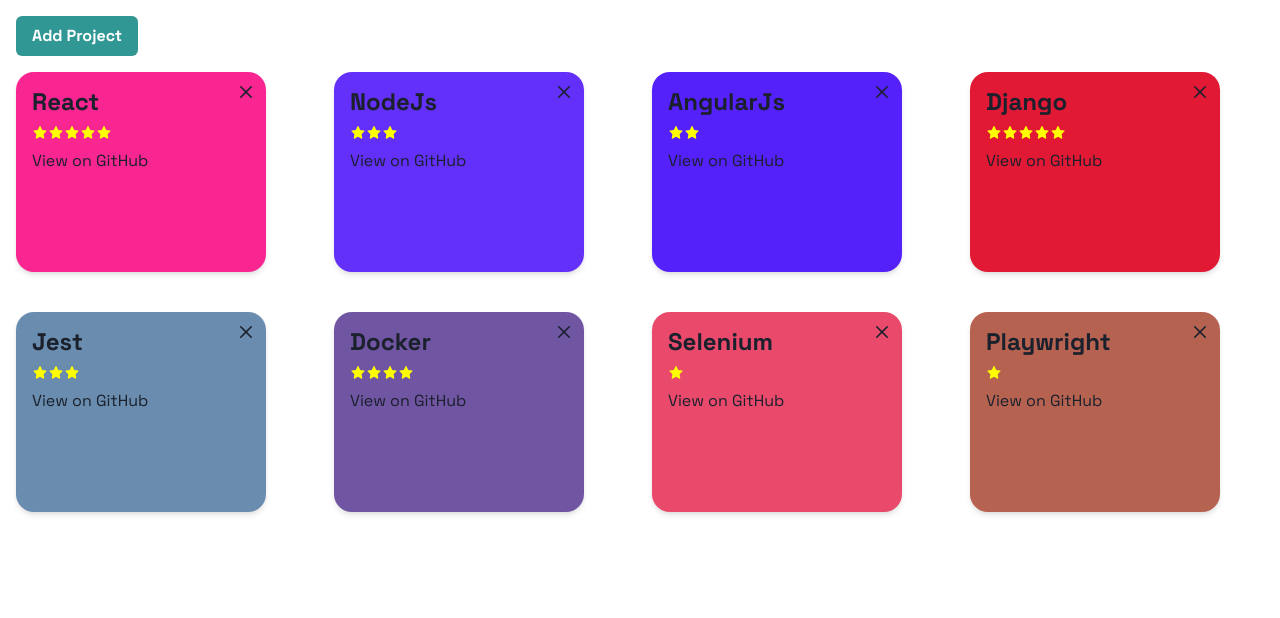
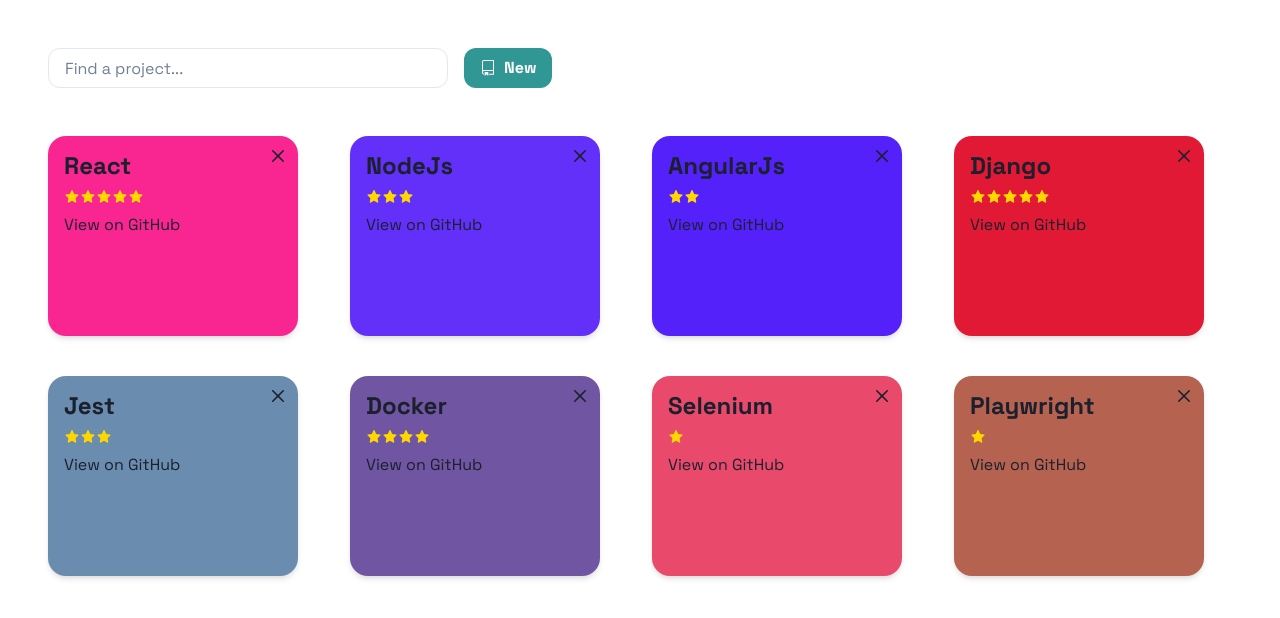
Before and after one commit to gimpoco1/frontend-assignment, a React (Create React App) app: page / in a window 1280 px wide. Shown: the top 618 px of the page. Built offline with nearby package versions, Linux system fonts and the light colour scheme.

Commit message:
project rating input validation and error handling

```diff
--- a/src/components/molecules/AddProjectModal/index.tsx
+++ b/src/components/molecules/AddProjectModal/index.tsx
@@ -12,6 +12,7 @@
   Stack,
   FormLabel,
   HStack,
+  Text,
 } from "@chakra-ui/react";
 
 import { v4 as uuidv4 } from "uuid";
@@ -31,21 +32,63 @@
 }) => {
   const [name, setName] = useState("");
   const [url, setUrl] = useState("");
-  const [rating, setRating] = useState<number>(1);
+  const [rating, setRating] = useState<string>("");
+  const [error, setError] = useState<string>("");
 
   const handleAdd = () => {
+    const ratingNumber = Number(rating);
+    const githubUrlPattern = /^https:\/\/github\.com\/.+/;
+    if (!name || !url || !rating) {
+      setError("All fields are required");
+      return;
+    }
+    if (!githubUrlPattern.test(url)) {
+      setError("URL must be a valid GitHub URL");
+      return;
+    }
+    if (ratingNumber < 1 || ratingNumber > 5) {
+      setError("Rating must be between 1 and 5");
+      return;
+    }
+
     const newProject: Project = {
       id: uuidv4(),
       name,
       url,
-      rating,
+      rating: ratingNumber,
       created_at: new Date().toISOString(),
     };
     onAdd(newProject);
+    handleClose();
+  };
+
+  const handleRatingChange = (e: React.ChangeEvent<HTMLInputElement>) => {
+    const value = e.target.value;
+    if (Number(value) >= 1 && Number(value) <= 5) {
+      setError("");
+    }
+    setRating(value);
+  };
+
+  const handleUrlChange = (e: React.ChangeEvent<HTMLInputElement>) => {
+    const value = e.target.value;
+    const githubUrlPattern = /^https:\/\/github\.com\/.+/;
+    if (githubUrlPattern.test(value)) {
+      setError("");
+    }
+    setUrl(value);
+  };
+
+  const handleClose = () => {
+    setName("");
+    setUrl("");
+    setRating("");
+    setError("");
     onClose();
   };
+
   return (
-    <Modal isOpen={isOpen} onClose={onClose} size={"xl"} isCentered>
+    <Modal isOpen={isOpen} onClose={handleClose} size={"xl"} isCentered>
       <ModalOverlay />
       <ModalContent borderRadius={"18px"} p={4}>
         <ModalHeader fontSize={"headline3"}>{messages.addProject}</ModalHeader>
@@ -67,7 +110,7 @@
               <Input
                 placeholder={messages.formPlaceholders.url}
                 value={url}
-                onChange={(e) => setUrl(e.target.value)}
+                onChange={handleUrlChange}
                 borderRadius={"12px"}
               />
             </FormLabel>
@@ -77,21 +120,30 @@
                 placeholder={messages.formPlaceholders.rating}
                 type="number"
                 value={rating}
-                onChange={(e) => setRating(Number(e.target.value))}
+                onChange={handleRatingChange}
                 borderRadius={"12px"}
+                min={1}
+                max={5}
+                errorBorderColor="red.500"
               />
+              {error && (
+                <Text color="red.500" mt={2} fontSize="sm">
+                  {error}
+                </Text>
+              )}
             </FormLabel>
           </Stack>
         </ModalBody>
         <ModalFooter>
           <HStack>
-            <Button variant="ghost" borderRadius={"12px"} onClick={onClose}>
+            <Button variant="ghost" borderRadius={"12px"} onClick={handleClose}>
               {messages.ctaCancel}
             </Button>
             <Button
               colorScheme="teal"
               borderRadius={"12px"}
               onClick={handleAdd}
+              isDisabled={!name || !url || !rating || error !== ""}
             >
               {messages.ctaCreate}
             </Button>
--- a/src/components/molecules/AddProjectModal/messages.ts
+++ b/src/components/molecules/AddProjectModal/messages.ts
@@ -9,7 +9,7 @@
   },
   formPlaceholders: {
     name: "Name",
-    rating: "Rating (1-5)",
+    rating: "Rating",
     url: "URL",
   },
 };
--- a/src/components/organisms/ProjectCard/index.tsx
+++ b/src/components/organisms/ProjectCard/index.tsx
@@ -35,7 +35,7 @@
       <Heading fontSize="headline3">{project.name}</Heading>
       <Flex mt="2" alignItems="center">
         {[...Array(project.rating)].map((_, i) => (
-          <AiFillStar key={i} color="yellow" />
+          <AiFillStar key={i} color="gold" />
         ))}
       </Flex>
       <Link
--- a/src/components/pages/MainPage/index.tsx
+++ b/src/components/pages/MainPage/index.tsx
@@ -1,13 +1,22 @@
 import React, { useEffect, useState } from "react";
-import { Box, Button, Grid, useDisclosure } from "@chakra-ui/react";
+import {
+  Box,
+  Button,
+  Grid,
+  Input,
+  Flex,
+  useDisclosure,
+} from "@chakra-ui/react";
 import { Project } from "../../../data/types";
 import githubProjects from "../../../data";
 import ProjectCard from "../../organisms/ProjectCard";
 import AddProjectModal from "../../molecules/AddProjectModal";
 import { messages } from "./messages";
+import { GoRepo } from "react-icons/go";
 
 const MainPage: React.FC = () => {
   const [projects, setProjects] = useState<Project[]>([]);
+  const [searchTerm, setSearchTerm] = useState<string>("");
   const { isOpen, onOpen, onClose } = useDisclosure();
 
   useEffect(() => {
@@ -31,13 +40,33 @@
     setProjects(projects.filter((project) => project.id !== id));
   };
 
+  const filteredProjects = projects.filter((project) =>
+    project.name.toLowerCase().includes(searchTerm.toLowerCase())
+  );
+
   return (
-    <Box p="4">
-      <Button onClick={onOpen} colorScheme="teal" mb="4">
-        {messages.ctaAddProject}
-      </Button>
+    <Box p="12">
+      <Flex justifyContent="start" alignItems="center" mb="12">
+        <Input
+          placeholder="Find a project..."
+          value={searchTerm}
+          onChange={(e) => setSearchTerm(e.target.value)}
+          maxW="400px"
+          mr="4"
+          borderRadius="12px"
+        />
+        <Button
+          onClick={onOpen}
+          leftIcon={<GoRepo />}
+          borderRadius="12px"
+          colorScheme="teal"
+        >
+          {messages.ctaAddProject}
+        </Button>
+      </Flex>
+
       <Grid templateColumns="repeat(auto-fill, minmax(250px, 1fr))" gap={6}>
-        {projects.map((project) => (
+        {filteredProjects.map((project) => (
           <ProjectCard
             key={project.id}
             project={project}
--- a/src/components/pages/MainPage/messages.ts
+++ b/src/components/pages/MainPage/messages.ts
@@ -1,3 +1,3 @@
 export const messages = {
-    ctaAddProject: "Add Project",
+    ctaAddProject: "New",
 }
```
